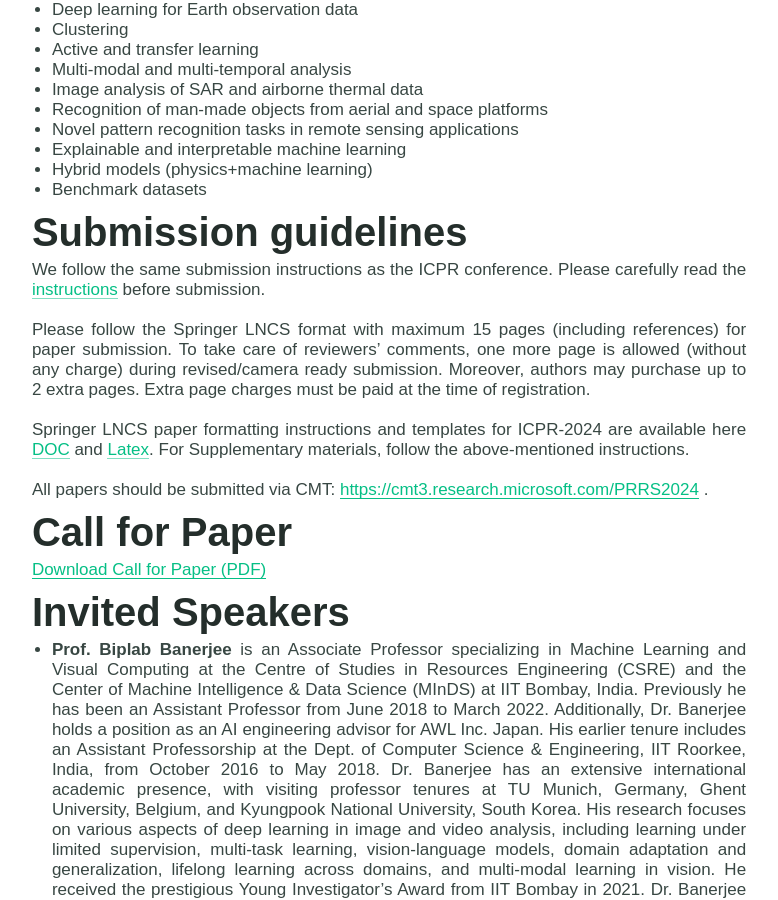
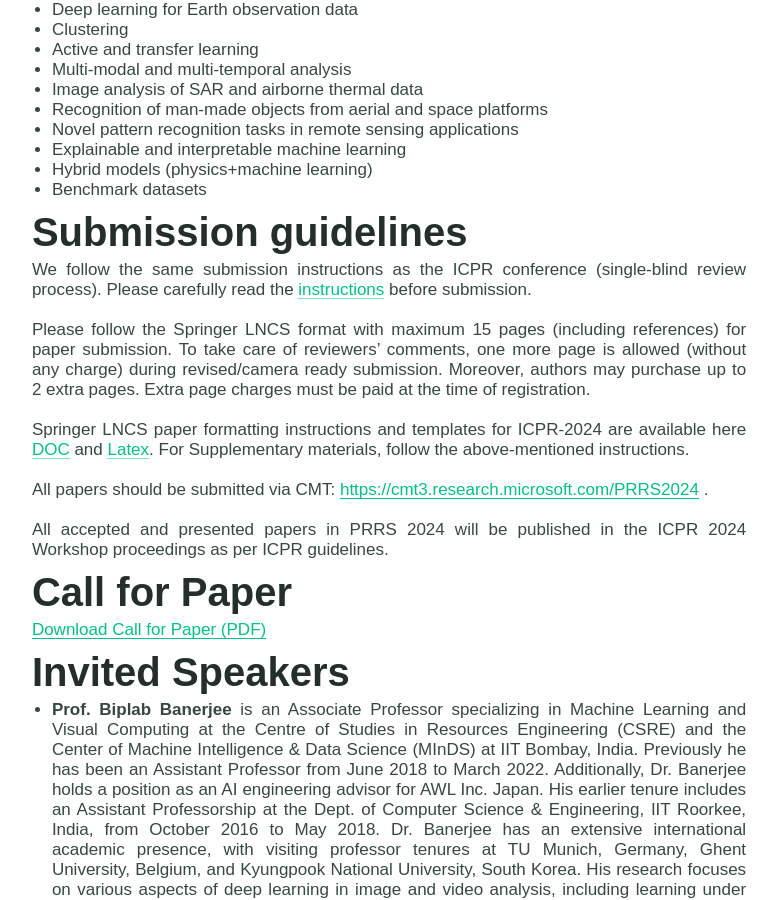
Before and after one commit to IAPR-TC7/iapr-tc7.github.io, a Jekyll site: the page built from prrs2024.md, in a window 1280 px wide and 900 px high, scrolled down 693 px. Shown: the whole window, without its empty margins (251-1029 px from the left). Built offline with Jekyll 4.4.1, drawn with Linux system fonts in a browser that asks for light colours.

Commit message:
Update prrs2024.md

```diff
--- a/prrs2024.md
+++ b/prrs2024.md
@@ -32,13 +32,15 @@ Researchers are welcome to submit papers in the following areas or related topic
 
 # Submission guidelines
 
-We follow the same submission instructions as the ICPR conference. Please carefully read the [instructions](https://icpr2024.org/Instruction.html) before submission.
+We follow the same submission instructions as the ICPR conference (single-blind review process). Please carefully read the [instructions](https://icpr2024.org/Instruction.html) before submission.
 
 Please follow the Springer LNCS format with maximum 15 pages (including references) for paper submission. To take care of reviewers' comments, one more page is allowed (without any charge) during revised/camera ready submission. Moreover, authors may purchase up to 2 extra pages. Extra page charges must be paid at the time of registration.
 
 Springer LNCS paper formatting instructions and templates for ICPR-2024 are available here [DOC](https://icpr2024.org/pdf/ICPR_2024_DOC_Templates.zip) and [Latex](https://icpr2024.org/pdf/ICPR_2024_LaTeX_Templates.zip). For Supplementary materials, follow the above-mentioned instructions.
 
 All papers should be submitted via CMT: [https://cmt3.research.microsoft.com/PRRS2024](https://cmt3.research.microsoft.com/PRRS2024) .
+
+All accepted and presented papers in PRRS 2024 will be published in the ICPR 2024 Workshop proceedings as per ICPR guidelines.
 
 
 # Call for Paper
```
